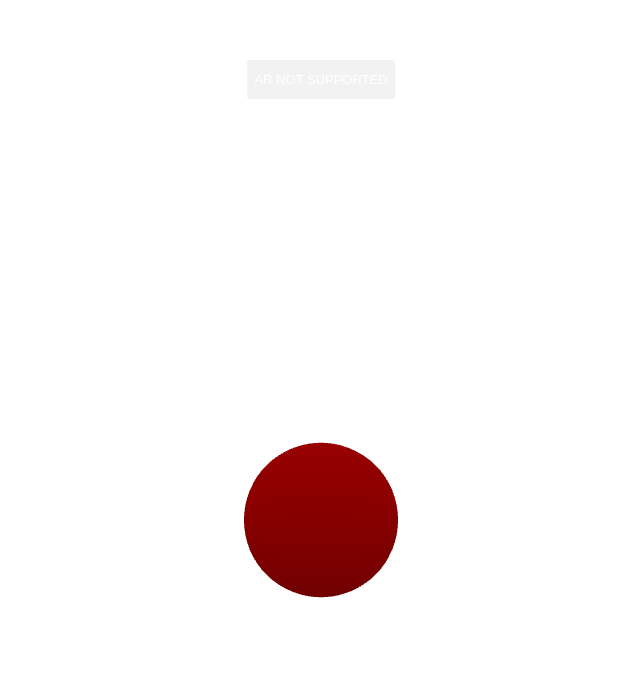
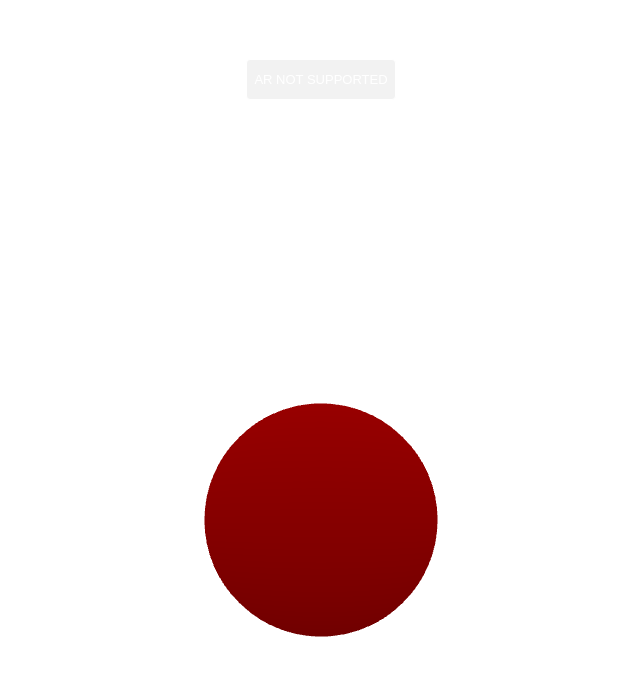
Before and after one commit to mpuy3/gamified, a plain HTML site: page index.html in a window 1280 px wide. Shown: the part 680-1356 px from the top of the page, without its empty margins (319-959 px from the left). Drawn offline with nearby package versions, Linux system fonts and the light colour scheme; animation ran at ten frames a second.

Commit message:
revert except rotate

```diff
--- a/index.html
+++ b/index.html
@@ -63,9 +63,9 @@
 
         let scene, camera, renderer, controller;
         const domains = []; // Will hold both lobes and cylinders
-        const sphereRadius = 0.067;
+        const sphereRadius = 0.1;
         let centralSphere, modelGroup;
-        const domainDistance = 0.1;
+        const domainDistance = 0.15;
         const raycaster = new THREE.Raycaster();
         const tap = new THREE.Vector2();
 
```
